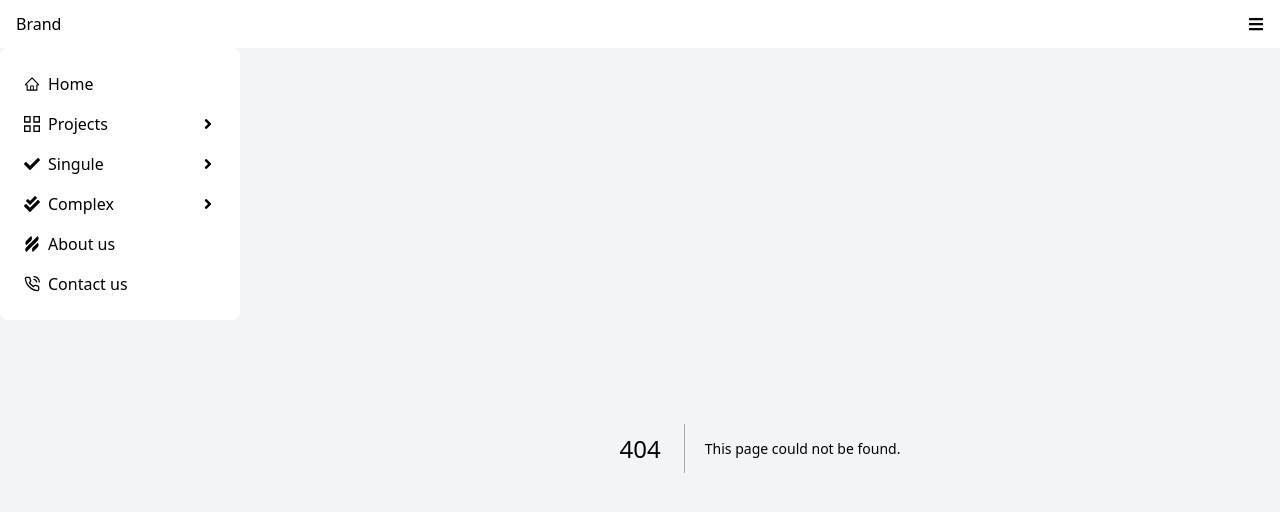
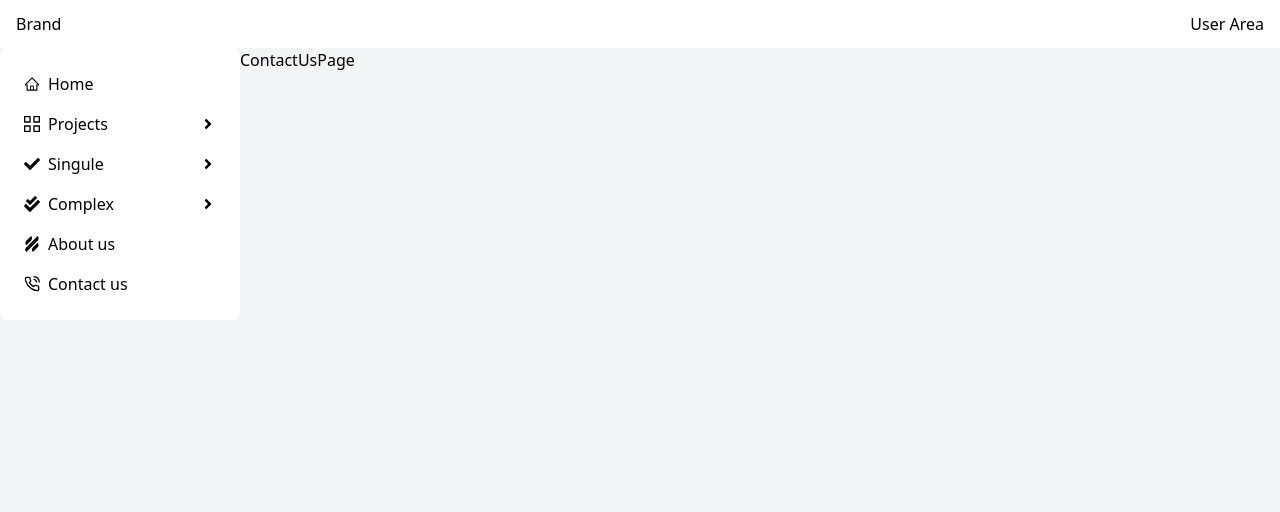
Before and after one commit to kokhapp/nextjs-tailwind-sandbox-pui, a Next.js app: page /contact-us in a window 1280 px wide. Before the commit this address had no page. Shown: the top 512 px of the page. Built offline with nearby package versions, Linux system fonts and the light colour scheme.

Commit message:
feat: Create Basic Structure

```diff
--- /dev/null
+++ b/app/about-us/page.jsx
@@ -0,0 +1,7 @@
+import React from 'react'
+
+const AboutUsPage = () => {
+  return <div>AboutUsPage</div>;
+}
+
+export default AboutUsPage;
--- /dev/null
+++ b/app/contact-us/page.jsx
@@ -0,0 +1,7 @@
+import React from 'react'
+
+const ContactUsPage = () => {
+  return <div>ContactUsPage</div>;
+}
+
+export default ContactUsPage;
--- a/app/layout.js
+++ b/app/layout.js
@@ -1,5 +1,6 @@
 import MainLayout from "@/components/MainLayout";
 import "./globals.css";
+import MenuContextProvider from "@/context/MenuContext";
 
 export const metadata = {
   title: "Nextjs Tailwind Sandbox",
@@ -10,7 +11,9 @@ export default function RootLayout({ children }) {
   return (
     <html lang="en">
       <body>
-        <MainLayout>{children}</MainLayout>
+        <MenuContextProvider>
+          <MainLayout>{children}</MainLayout>
+        </MenuContextProvider>
       </body>
     </html>
   );
--- a/components/MainHeader.jsx
+++ b/components/MainHeader.jsx
@@ -1,15 +1,23 @@
-import React from 'react';
-import { FaBars } from 'react-icons/fa';
+"use client";
+
+import { MenuContext } from "@/context/MenuContext";
+import React, { useContext } from "react";
+import { FaBars } from "react-icons/fa";
 
 const MainHeader = () => {
+  const { toggle } = useContext(MenuContext);
+
   return (
-    <div className='bg-white flex justify-between items-center px-4 h-12' mb-4>
-        <div>Brand</div>
-        <div>
-            <FaBars className='cursor-pointer' />
+    <div className="bg-white flex justify-between items-center px-4 h-12" mb-4>
+      <div>Brand</div>
+      <div className="flex justify-center items-center gap-3">
+        <div onClick={toggle} className="lg:hidden">
+          <FaBars className="cursor-pointer" />
         </div>
+        <div>User Area</div>
+      </div>
     </div>
-  )
-}
+  );
+};
 
-export default MainHeader
+export default MainHeader;
--- a/components/MainLayout.jsx
+++ b/components/MainLayout.jsx
@@ -1,4 +1,6 @@
-import React from 'react';
+"use client";
+
+import React, { useContext } from 'react';
 import Link from 'next/link';
 import MainHeader from './MainHeader';
 
@@ -7,13 +9,17 @@ import { GrProjects } from 'react-icons/gr';
 import { FaAngleRight, FaCheck, FaCheckDouble } from 'react-icons/fa';
 import { SiHelpscout } from 'react-icons/si';
 import { FiPhoneCall } from 'react-icons/fi'
+import { MenuContext } from '@/context/MenuContext';
 
 const MainLayout = ({ children }) => {
+  const {open} = useContext(MenuContext);
+
   return (
     <div className='bg-gray-100 w-screen min-h-screen'>
       <MainHeader />
       <div className='flex justify-start items-start'>
-        <aside className='bg-white rounded-lg w-60 p-4'>
+        {/* <aside className='bg-white rounded-lg w-60 p-4'> */}
+        <aside className={`bg-white rounded-lg overflow-hidden transition-all duration-200 ${open ? "w-60 p-4" : "w-0"} lg:w-60 lg:p-4`} >
           <ul>
             <li className='flex justify-start items-center hover:bg-blue-200 hover:text-blue-800 rounded-xl p-2'>
               <AiOutlineHome className='mr-2'/>
@@ -40,7 +46,7 @@ const MainLayout = ({ children }) => {
 
             <li className='flex justify-start items-center hover:bg-green-200 hover:text-green-800 rounded-xl p-2'>
               <SiHelpscout className='mr-2'/>
-              <Link href="/">About us</Link>
+              <Link href="/about-us">About us</Link>
             </li>
 
              <li className='flex justify-start items-center hover:bg-orange-200 hover:text-orange-800 rounded-xl p-2'>
--- /dev/null
+++ b/context/MenuContext.jsx
@@ -0,0 +1,18 @@
+"use client";
+
+import { createContext, useState } from "react";
+
+export const MenuContext = createContext();
+
+const MenuContextProvider = ({ children }) => {
+  const [open, setOpen] = useState(false);
+
+  const toggle = () => {
+    console.log({ open });
+    setOpen((prev) => !prev);
+  };
+
+  return <MenuContext.Provider value={{ open, toggle }}>{children}</MenuContext.Provider>;
+};
+
+export default MenuContextProvider;
```
